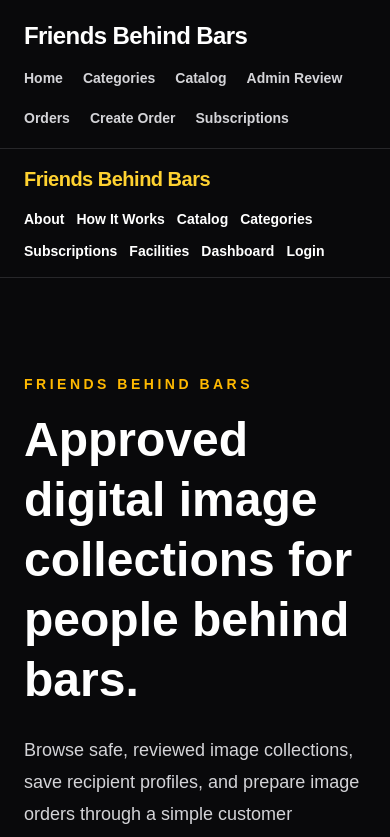
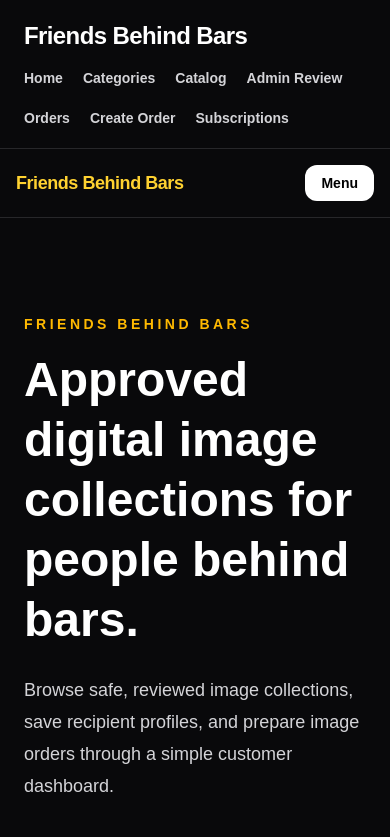
Before and after one commit to ssoup111/gary-project, a Next.js app: page / in a window 390 px wide. Shown: the top 837 px of the page. Built offline with nearby package versions, Linux system fonts and the light colour scheme.

Commit message:
Improve mobile navigation

```diff
--- a/components/layout/SiteNav.tsx
+++ b/components/layout/SiteNav.tsx
@@ -2,13 +2,13 @@ import Link from "next/link";
 
 export default function SiteNav() {
   return (
-    <header className="border-b border-zinc-800 bg-zinc-950 px-6 py-4 text-white">
-      <div className="mx-auto flex max-w-7xl flex-wrap items-center justify-between gap-4">
-        <Link href="/" className="text-xl font-black tracking-tight text-amber-300">
+    <header className="border-b border-zinc-800 bg-zinc-950 px-4 py-4 text-white">
+      <div className="mx-auto flex max-w-7xl items-center justify-between gap-4">
+        <Link href="/" className="text-lg font-black tracking-tight text-amber-300 sm:text-xl">
           Friends Behind Bars
         </Link>
 
-        <nav className="flex flex-wrap gap-3 text-sm font-bold">
+        <nav className="hidden flex-wrap gap-4 text-sm font-bold md:flex">
           <Link href="/about" className="hover:text-amber-300">About</Link>
           <Link href="/how-it-works" className="hover:text-amber-300">How It Works</Link>
           <Link href="/catalog" className="hover:text-amber-300">Catalog</Link>
@@ -18,6 +18,13 @@ export default function SiteNav() {
           <Link href="/dashboard" className="hover:text-amber-300">Dashboard</Link>
           <Link href="/login" className="hover:text-amber-300">Login</Link>
         </nav>
+
+        <Link
+          href="/dashboard"
+          className="rounded-xl bg-white px-4 py-2 text-sm font-black text-black md:hidden"
+        >
+          Menu
+        </Link>
       </div>
     </header>
   );
```
